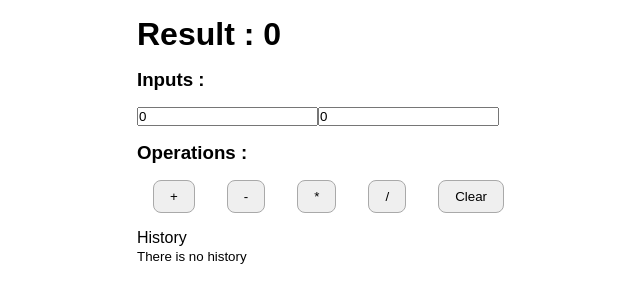
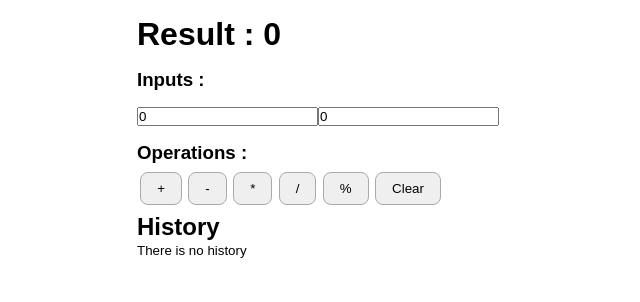
Before and after one commit to Jahirul-Islam-Jantu/thinking-in-react, a React (Vite) app in the folder vite-project/: page / in a window 1280 px wide. Shown: the top 302 px of the page, without its empty margins (199-839 px from the left). Built offline with nearby package versions, Linux system fonts and the light colour scheme.

Commit message:
history of sum

```diff
--- a/vite-project/src/assets/css/style.css
+++ b/vite-project/src/assets/css/style.css
@@ -81,6 +81,6 @@ body{
     padding: 0.5rem 1rem;
     border: 1px solid darkgray;
     border-radius: 0.5rem;
-    margin: 1rem;
+    margin: 0.5rem 0.2rem;
     cursor: pointer;
 }
--- a/vite-project/src/pages/CalculatorApp.jsx
+++ b/vite-project/src/pages/CalculatorApp.jsx
@@ -1,11 +1,21 @@
-// Handle user input
-// Handle Operations
-// Handle a list of history
-// Render history
-// Restore history
+/**
+ * Todo: Handle user input. done
+ * Todo: Handle Operations. done
+ * Todo: Handle a list of history.
+ * Todo: Render history.
+ * Todo: Restore history.
+ */
+
+import React, {useState} from 'react';
+function* generateId(){
+    let id = 0
+    while (true){
+        yield id++
+    }
+}
+const getId = generateId()
 
 
-import React, {useState} from 'react';
 
 
 const InitialState = {
@@ -16,6 +26,8 @@ const InitialState = {
 const CalculatorApp = () => {
 
   const [inputState, setInputState] = useState({...InitialState});
+  const [result, setResult] = useState(0);
+  const [historyList, setHistoryList] = useState([]);
   // const handleInputForms = (e)=> {
   //     setInputState({
   //      ...inputState,
@@ -47,16 +59,37 @@ const CalculatorApp = () => {
 
     const handleClearOps = ()=>{
         setInputState({...InitialState});
+        setResult(0);
     }
+
     const handleOperations = (operations)=>{
-        const f = new Function("operations", `return ${inputState.a} ${operations} ${inputState.b}`);
-        console.log(f(operations));
+        if(!inputState.a || !inputState.b){
+            alert("No Input")
+            return
+        }
+        const operationStr = `return ${inputState.a} ${operations} ${inputState.b}`
+        const f = new Function("operations", `${operationStr}`);
+        const result = f(operations)
+        setResult(result);
+
+        const historyItem = {
+            id: getId.next().value,
+            inputs: inputState,
+            operations,
+            result,
+            date: new Date()
+
+        }
+        setHistoryList([historyItem, ...historyList ])
+
+
+
     }
 
 
     return (
         <div style={{ padding: "1rem", width: "50%", margin: "0 auto" }}>
-            <h1>Result : 0 </h1>
+            <h1>Result : {result} </h1>
             <div style={{marginTop: "1rem"}}>
                 <h3 style={{marginBottom: "1rem"}}>Inputs :</h3>
                 <input onChange={(e)=>handleInputChange({a: parseInt(e.target.value)})}  type="number" value={inputState.a} name="a"/>
@@ -68,11 +101,23 @@ const CalculatorApp = () => {
                 <button onClick={()=>handleOperations('-')} className="btn">-</button>
                 <button onClick={()=>handleOperations('*')} className="btn">*</button>
                 <button onClick={()=>handleOperations('/')} className="btn">/</button>
+                <button onClick={()=>handleOperations('%')} className="btn">%</button>
                 <button onClick={handleClearOps} className="btn">Clear</button>
             </div>
             <div>
-                <p>History</p>
-                <p><small>There is no history</small></p>
+                <h2><span>History</span></h2>
+                {historyList.length === 0 ? <p>
+                    <small>There is no history</small>
+                </p> : <ul style={{marginTop: "1rem"}}>
+                    {historyList.map((historyItem) => (<li key={historyItem.id}>
+                        <p>Operation: {historyItem.inputs.a} {historyItem.operations} {historyItem.inputs.b}, Result: {historyItem.result}</p>
+                        <small>Created At: {historyItem.date.toLocaleDateString()}, {historyItem.date.toLocaleTimeString()}</small>
+                        <button className="btn">Restore</button>
+                    </li>))}
+
+                </ul>}
+
+
             </div>
         </div>
     );
```
